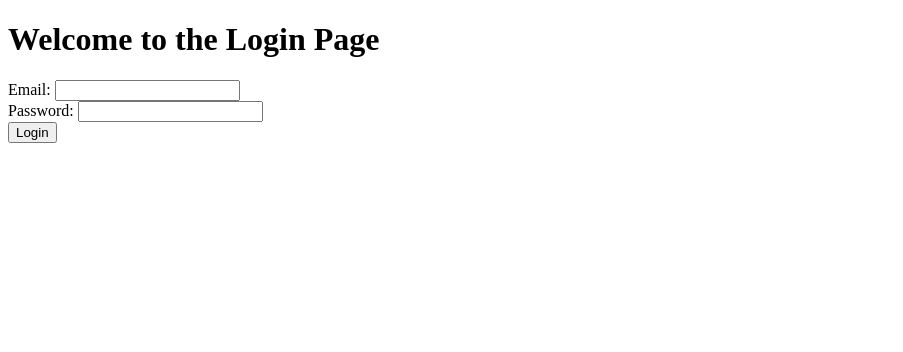
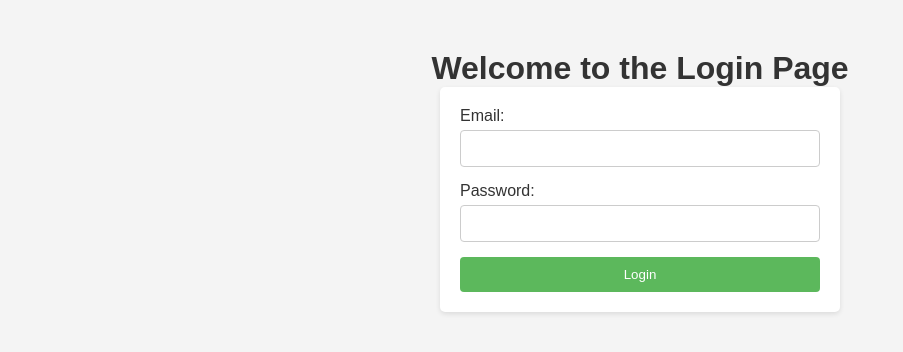
Before and after one commit to AhamedHaseen/Login_Page, a plain HTML site: page index.html in a window 1280 px wide. Shown: the whole page, without its empty margins (0-903 px from the left). Drawn offline with Linux system fonts and the light colour scheme.

Commit message:
add login page HTML structure and CSS styles

```diff
--- a/index.html
+++ b/index.html
@@ -4,6 +4,7 @@
     <meta charset="UTF-8">
     <meta name="viewport" content="width=device-width, initial-scale=1.0">
     <title>Login Page</title>
+    <link rel="stylesheet" href="style.css">
 </head>
 <body>
     <h1 class="login-title">Welcome to the Login Page</h1>
--- a/style.css
+++ b/style.css
@@ -3,3 +3,51 @@
     padding: 0;
     box-sizing: border-box;
 }
+
+body {
+    font-family: Arial, sans-serif;
+    background-color: #f4f4f4;
+    color: #333;
+}
+
+.login-title {
+    text-align: center;
+    margin-top: 50px;
+    font-size: 2em;
+}
+
+.login-form {
+    max-width: 400px;
+    margin: 0 auto;
+    padding: 20px;
+    background-color: #fff;
+    border-radius: 5px;
+    box-shadow: 0 2px 5px rgba(0, 0, 0, 0.1);
+}
+
+.login-label {
+    display: block;
+    margin-bottom: 5px;
+}
+
+.login-input {
+    width: 100%;
+    padding: 10px;
+    margin-bottom: 15px;
+    border: 1px solid #ccc;
+    border-radius: 4px;
+}
+
+.login-button {
+    width: 100%;
+    padding: 10px;
+    background-color: #5cb85c;
+    color: white;
+    border: none;
+    border-radius: 4px;
+    cursor: pointer;
+}
+
+.login-button:hover {
+    background-color: #4cae4c;
+}
```
